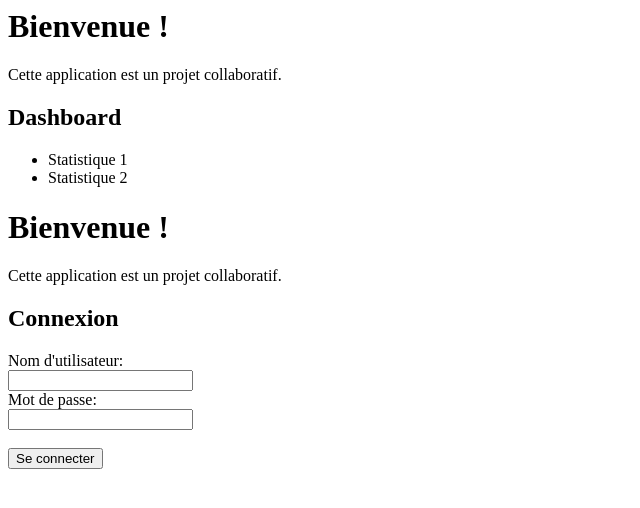
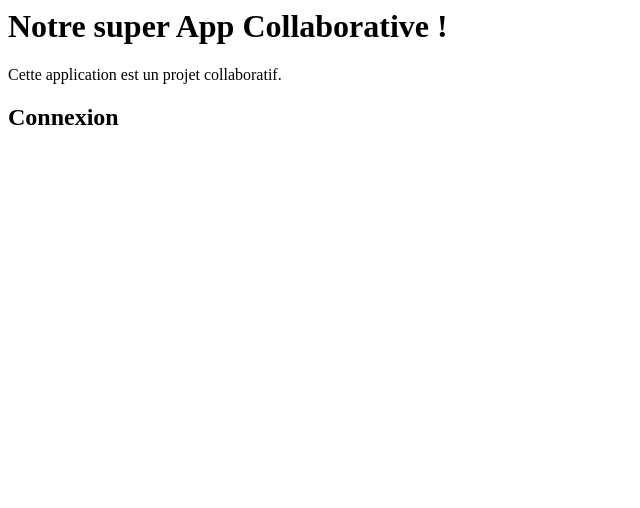
Before and after one commit to iyadh-dach/Notre-premi-re-application-collaborative-avec-eyaa-, a plain HTML site: page index.html in a window 1280 px wide. Shown: the whole page, without its empty margins (0-640 px from the left). Drawn offline with Linux system fonts and the light colour scheme.

Commit message:
refactor: Message de bienvenue mis à jour et titre principal

```diff
--- a/index.html
+++ b/index.html
@@ -1,16 +1,3 @@
-<h1>Bienvenue !</h1><p>Cette application est un projet collaboratif.</p>
-<h2>Dashboard</h2>
-<ul>
-    <li>Statistique 1</li>
-    <li>Statistique 2</li>
-</ul>
-
-<h1>Bienvenue !</h1><p>Cette application est un projet collaboratif.</p>
+<h1>Notre super App Collaborative !</h1><p>Cette application est un projet collaboratif.</p>
 <h2>Connexion</h2>
-<form>
-    <label for="username">Nom d'utilisateur:</label><br>
-    <input type="text" id="username" name="username"><br>
-    <label for="password">Mot de passe:</label><br>
-    <input type="password" id="password" name="password"><br><br>
-    <input type="submit" value="Se connecter">
-</form>
+<!-- ... reste du code ... -->
```
Also changed, not shown: 1 other file.
